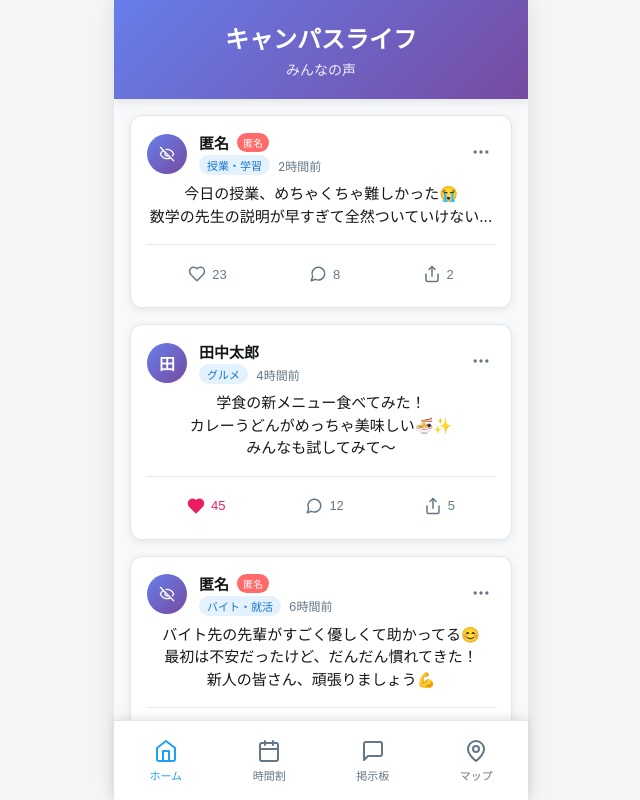
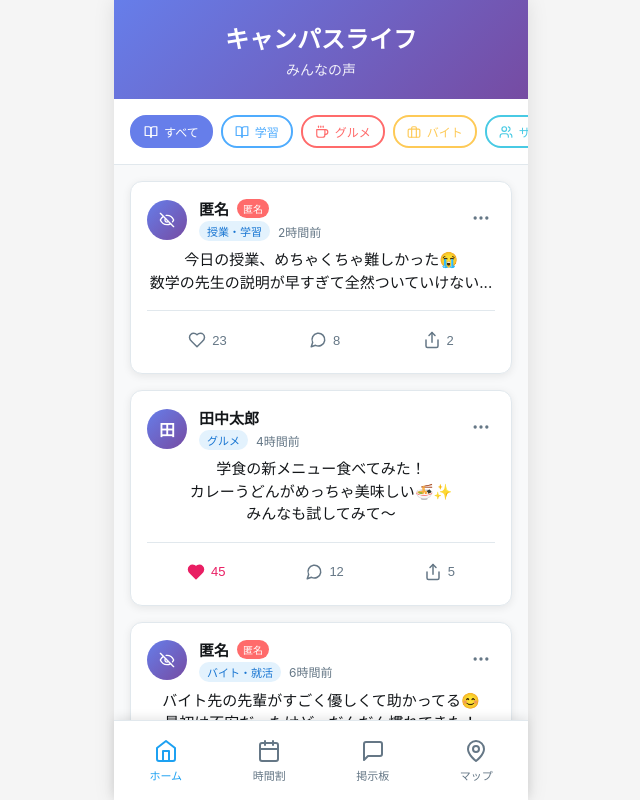
Before and after one commit to 22500735/demo2, a React (Create React App) app: page / in a window 1280 px wide. Shown: the whole page, without its empty margins (319-959 px from the left). Built offline with nearby package versions, Linux system fonts and the light colour scheme; the HTML template or start-up script is replaced by a standard one.

Commit message:
Add category filtering to main feed with diverse post examples

```diff
--- a/src/components/MainFeed.css
+++ b/src/components/MainFeed.css
@@ -20,6 +20,42 @@
 .header-subtitle {
   font-size: 14px;
   opacity: 0.9;
+}
+
+.category-filter {
+  display: flex;
+  padding: 16px;
+  gap: 8px;
+  overflow-x: auto;
+  background: white;
+  border-bottom: 1px solid #e1e8ed;
+  scrollbar-width: none;
+  -ms-overflow-style: none;
+}
+
+.category-filter::-webkit-scrollbar {
+  display: none;
+}
+
+.category-chip {
+  flex-shrink: 0;
+  display: flex;
+  align-items: center;
+  gap: 6px;
+  padding: 8px 12px;
+  border: 2px solid;
+  background: transparent;
+  border-radius: 20px;
+  font-size: 12px;
+  font-weight: 500;
+  cursor: pointer;
+  transition: all 0.2s ease;
+  white-space: nowrap;
+}
+
+.category-chip:hover {
+  transform: translateY(-1px);
+  box-shadow: 0 2px 8px rgba(0, 0, 0, 0.1);
 }
 
 .posts-container {
@@ -48,6 +84,22 @@
   justify-content: space-between;
   align-items: flex-start;
   margin-bottom: 12px;
+}
+
+.post-header-right {
+  display: flex;
+  align-items: center;
+  gap: 8px;
+}
+
+.price-tag {
+  background: linear-gradient(135deg, #00c851 0%, #007e33 100%);
+  color: white;
+  font-size: 12px;
+  font-weight: 600;
+  padding: 4px 8px;
+  border-radius: 12px;
+  white-space: nowrap;
 }
 
 .author-info {
--- a/src/components/MainFeed.js
+++ b/src/components/MainFeed.js
@@ -1,8 +1,9 @@
 import React, { useState } from 'react';
-import { Heart, MessageCircle, Share, MoreHorizontal, Eye, EyeOff } from 'lucide-react';
+import { Heart, MessageCircle, Share, MoreHorizontal, Eye, EyeOff, BookOpen, ShoppingBag, MapPin, Users, Coffee, Briefcase } from 'lucide-react';
 import './MainFeed.css';
 
 const MainFeed = () => {
+  const [selectedCategory, setSelectedCategory] = useState('all');
   const [posts, setPosts] = useState([
     {
       id: 1,
@@ -14,6 +15,7 @@ const MainFeed = () => {
       comments: 8,
       shares: 2,
       liked: false,
+      category: 'study',
       board: '授業・学習'
     },
     {
@@ -26,6 +28,7 @@ const MainFeed = () => {
       comments: 12,
       shares: 5,
       liked: true,
+      category: 'food',
       board: 'グルメ'
     },
     {
@@ -38,6 +41,7 @@ const MainFeed = () => {
       comments: 15,
       shares: 3,
       liked: false,
+      category: 'job',
       board: 'バイト・就活'
     },
     {
@@ -50,6 +54,7 @@ const MainFeed = () => {
       comments: 34,
       shares: 7,
       liked: true,
+      category: 'campus',
       board: '大学生活'
     },
     {
@@ -62,9 +67,91 @@ const MainFeed = () => {
       comments: 28,
       shares: 12,
       liked: false,
+      category: 'club',
       board: 'サークル・部活'
+    },
+    {
+      id: 6,
+      author: '匿名',
+      isAnonymous: true,
+      time: '1時間前',
+      content: 'iPhone 13 Pro売ります！\n使用期間8ヶ月、傷なし美品です。\n定価12万→8万円で譲ります📱',
+      likes: 34,
+      comments: 18,
+      shares: 4,
+      liked: false,
+      category: 'marketplace',
+      board: '中古取引',
+      price: '¥80,000'
+    },
+    {
+      id: 7,
+      author: '山田一郎',
+      isAnonymous: false,
+      time: '3時間前',
+      content: '新宿のおすすめカフェ見つけた！☕️\n勉強スペースも広くてWiFi完備\n"Blue Bottle Coffee"めっちゃいい感じ✨',
+      likes: 78,
+      comments: 22,
+      shares: 15,
+      liked: true,
+      category: 'location',
+      board: '場所・お店'
+    },
+    {
+      id: 8,
+      author: '匿名',
+      isAnonymous: true,
+      time: '5時間前',
+      content: 'テニスサークル新入部員募集中🎾\n初心者大歓迎！毎週土日に活動してます\n興味ある方はDMください〜',
+      likes: 92,
+      comments: 31,
+      shares: 8,
+      liked: false,
+      category: 'club',
+      board: 'サークル・部活'
+    },
+    {
+      id: 9,
+      author: '鈴木美咲',
+      isAnonymous: false,
+      time: '7時間前',
+      content: 'TOEIC900点取れた！🎉\n3ヶ月間毎日2時間勉強した甲斐があった\n勉強法知りたい人いたら教えます📚',
+      likes: 234,
+      comments: 67,
+      shares: 45,
+      liked: true,
+      category: 'study',
+      board: '授業・学習'
+    },
+    {
+      id: 10,
+      author: '匿名',
+      isAnonymous: true,
+      time: '9時間前',
+      content: '渋谷駅近くでバイト募集してる店知りませんか？\n週3〜4日、夕方から働ける所探してます💼\n情報お待ちしてます！',
+      likes: 45,
+      comments: 23,
+      shares: 6,
+      liked: false,
+      category: 'job',
+      board: 'バイト・就活'
     }
   ]);
+
+  const categories = [
+    { id: 'all', name: 'すべて', icon: BookOpen, color: '#667eea' },
+    { id: 'study', name: '学習', icon: BookOpen, color: '#4facfe' },
+    { id: 'food', name: 'グルメ', icon: Coffee, color: '#ff6b6b' },
+    { id: 'job', name: 'バイト', icon: Briefcase, color: '#feca57' },
+    { id: 'club', name: 'サークル', icon: Users, color: '#48cae4' },
+    { id: 'marketplace', name: '中古取引', icon: ShoppingBag, color: '#2ecc71' },
+    { id: 'location', name: '場所', icon: MapPin, color: '#9b59b6' },
+    { id: 'campus', name: 'キャンパス', icon: BookOpen, color: '#e67e22' }
+  ];
+
+  const filteredPosts = posts.filter(post =>
+    selectedCategory === 'all' || post.category === selectedCategory
+  );
 
   const handleLike = (postId) => {
     setPosts(posts.map(post =>
@@ -94,8 +181,29 @@ const MainFeed = () => {
         <div className="header-subtitle">みんなの声</div>
       </header>
 
+      <div className="category-filter">
+        {categories.map((category) => {
+          const Icon = category.icon;
+          return (
+            <button
+              key={category.id}
+              className={`category-chip ${selectedCategory === category.id ? 'active' : ''}`}
+              style={{
+                backgroundColor: selectedCategory === category.id ? category.color : 'transparent',
+                borderColor: category.color,
+                color: selectedCategory === category.id ? 'white' : category.color
+              }}
+              onClick={() => setSelectedCategory(category.id)}
+            >
+              <Icon size={14} />
+              <span>{category.name}</span>
+            </button>
+          );
+        })}
+      </div>
+
       <div className="posts-container">
-        {posts.map((post) => (
+        {filteredPosts.map((post) => (
           <div key={post.id} className="post-card">
             <div className="post-header">
               <div className="author-info">
@@ -121,9 +229,14 @@ const MainFeed = () => {
                   </div>
                 </div>
               </div>
-              <button className="more-button">
-                <MoreHorizontal size={20} />
-              </button>
+              <div className="post-header-right">
+                {post.price && (
+                  <div className="price-tag">{post.price}</div>
+                )}
+                <button className="more-button">
+                  <MoreHorizontal size={20} />
+                </button>
+              </div>
             </div>
 
             <div className="post-content">
```
